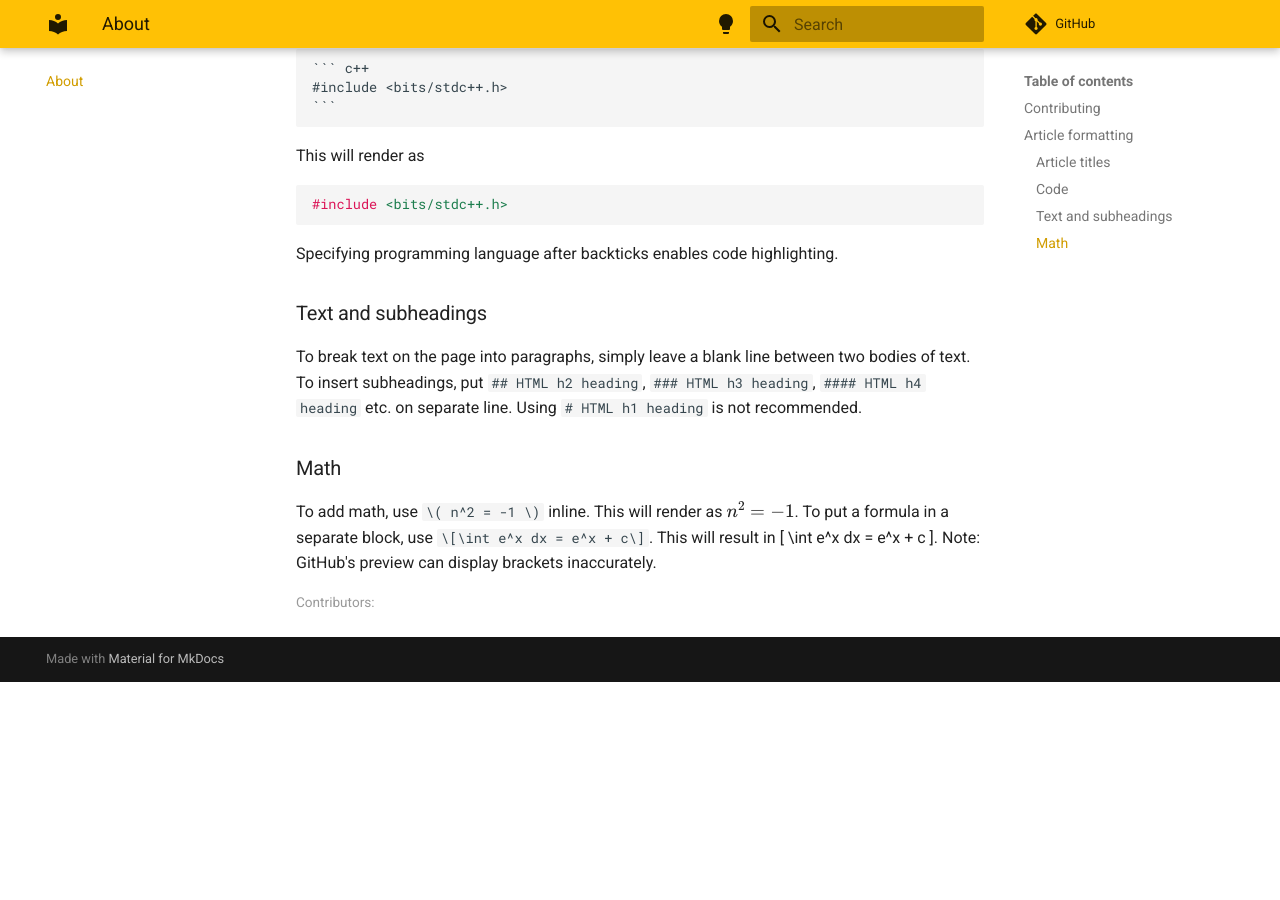
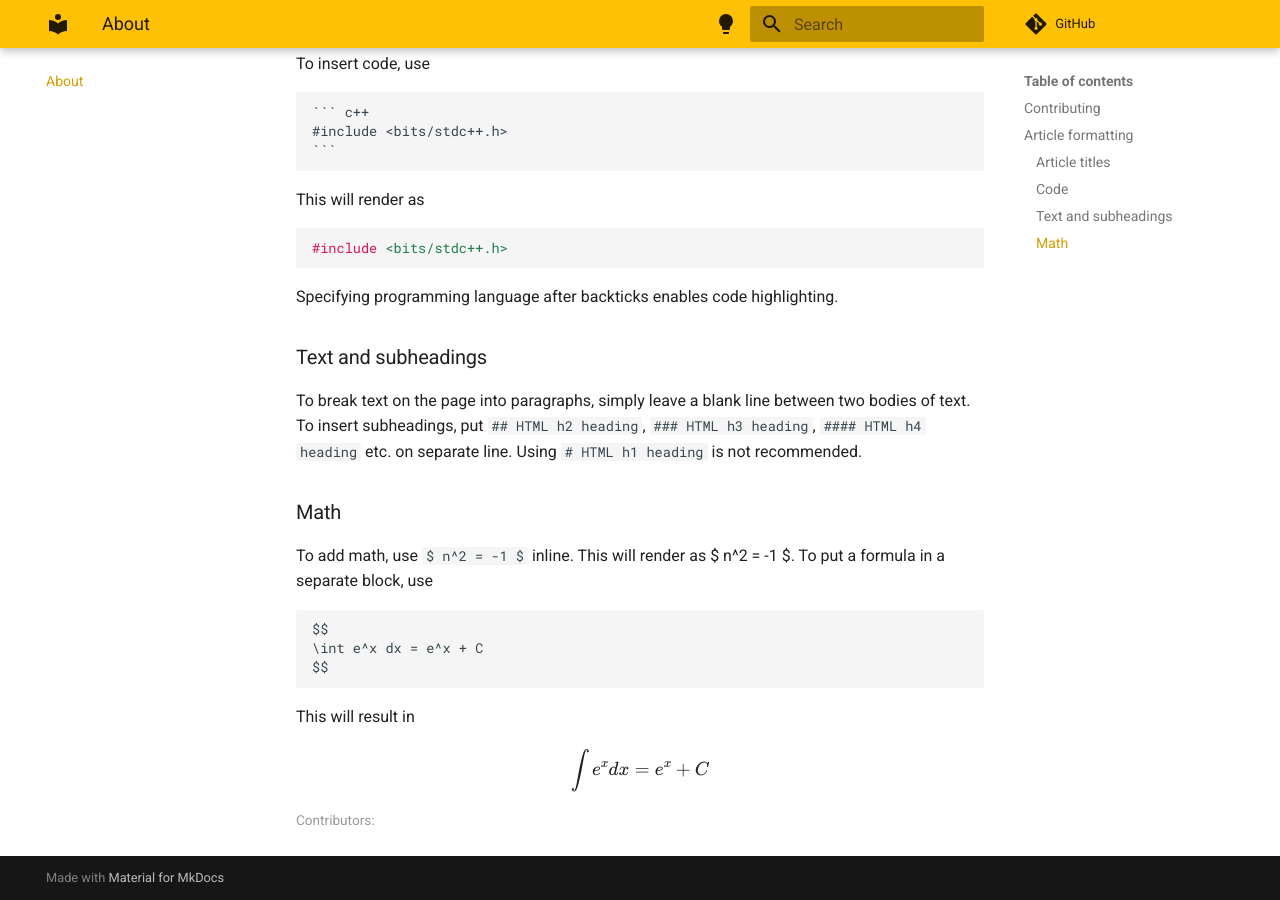
Before and after one commit to cp-tricki/cp-tricki.github.io, an MkDocs documentation site: the page built from docs/index.md, in a window 1280 px wide and 900 px high, scrolled down 814 px. Built offline with MkDocs 1.6.1 and Material for MkDocs 9.7.7, drawn with Linux system fonts in a browser that asks for light colours; comment, search, counter and statistics services are not loaded; before the commit the page ends 1496 px from its top, so only the background shows below that.

Commit message:
Update index.md

````diff
--- a/docs/index.md
+++ b/docs/index.md
@@ -37,4 +39,13 @@ To break text on the page into paragraphs, simply leave a blank line between two
 To insert subheadings, put `## HTML h2 heading`, `### HTML h3 heading`, `#### HTML h4 heading` etc. on separate line. Using `# HTML h1 heading` is not recommended.
 
 ### Math
-To add math, use `\( n^2 = -1 \)` inline. This will render as \( n^2 = -1 \). To put a formula in a separate block, use `\[\int e^x dx = e^x + c\]`. This will result in \[ \int e^x dx = e^x + c \]. Note: GitHub's preview can display brackets inaccurately.
+To add math, use `$ n^2 = -1 $` inline. This will render as $ n^2 = -1 $. To put a formula in a separate block, use
+```
+$$
+\int e^x dx = e^x + C
+$$
+```
+This will result in
+$$
+\int e^x dx = e^x + C
+$$
````
Also changed, not shown: other parts of docs/index.md (+2 -0 lines).
